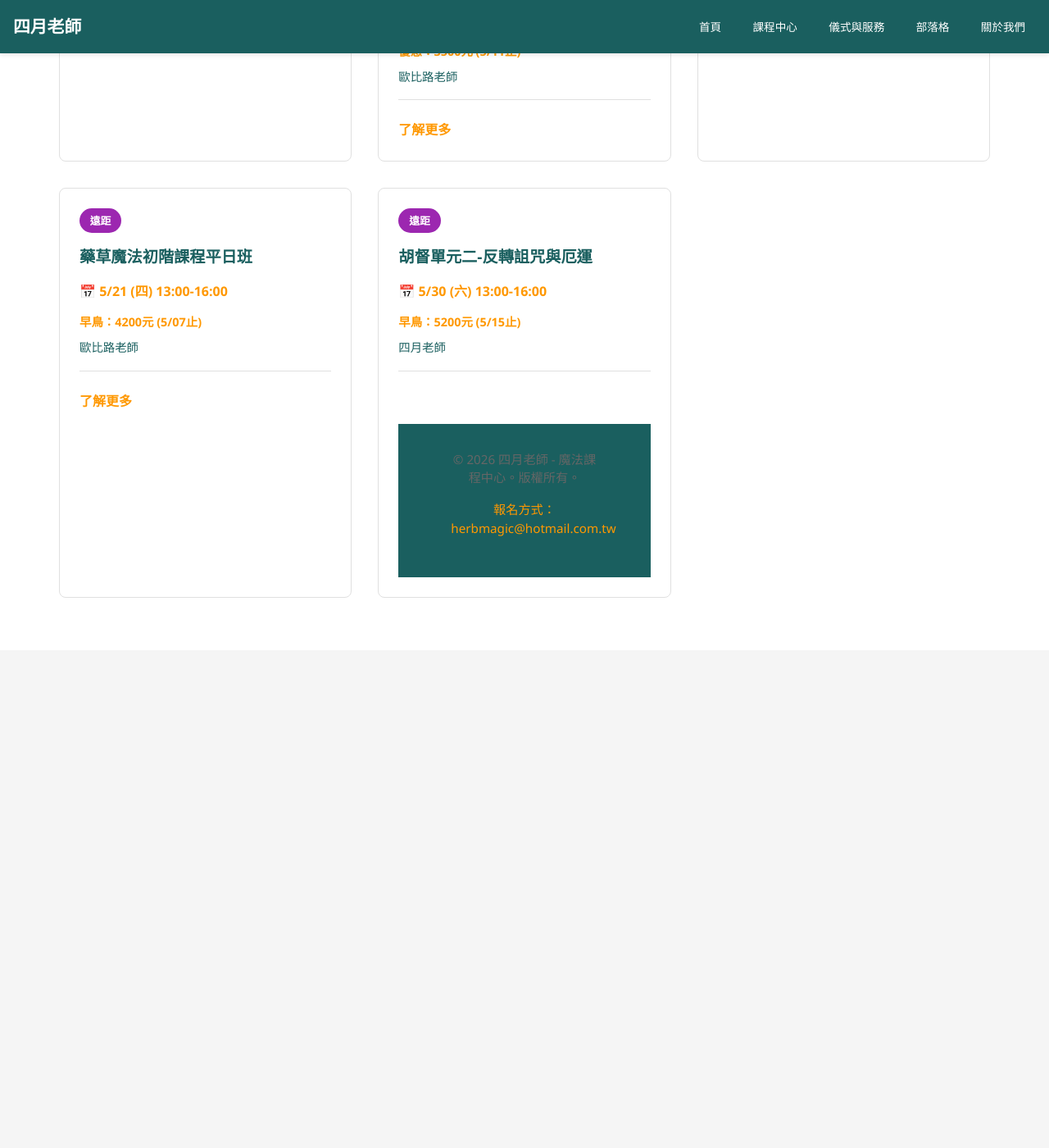
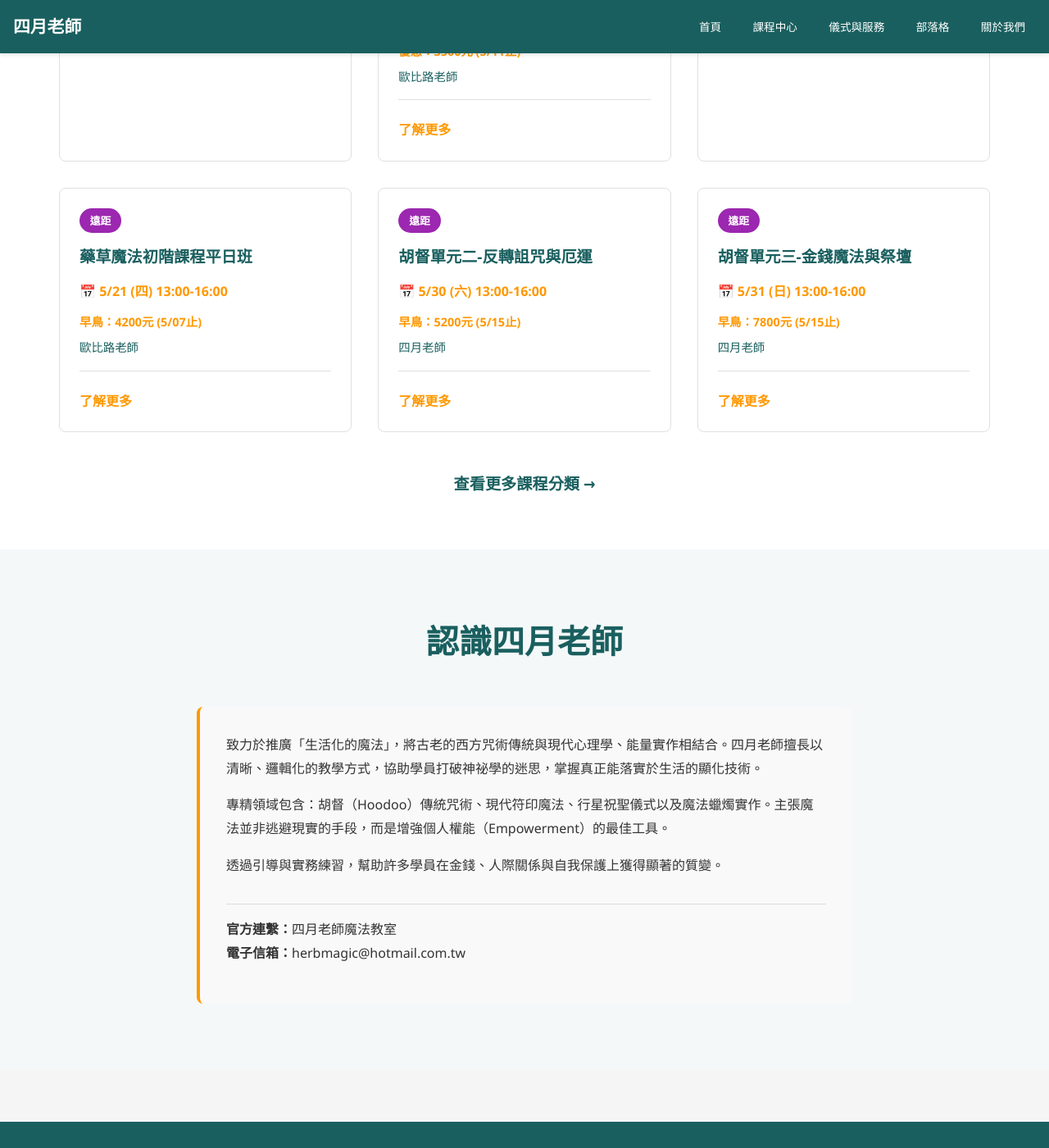
Before and after one commit to light4uliuphone-lang/hoodoo, a Jekyll site: the page built from index.html, in a window 1280 px wide and 1400 px high, scrolled down 2065 px. Shown: the whole window at 82% size. Built offline with Jekyll 4.4.1, drawn with Linux system fonts in a browser that asks for light colours; before the commit the page ends 2858 px from its top, so only the background shows below that; some of the changed text lies outside the part shown.

Commit message:
Update index.html

```diff
--- a/index.html
+++ b/index.html
@@ -22,7 +22,7 @@ title: 四月老師 - 魔法課程中心
                 <p>首門本土化胡督課程。介紹 50 支易取得本土藥草，核心傳授「藥草魔性研究推論」，教你學會獨立思考、辨識魔性，掌握藥草能量運作邏輯。</p>
                 <div class="course-info">
                     <div style="margin-bottom: 5px; color: #ff9800; font-weight: bold;">📅 4/11 (六) 10:00-16:00</div>
-                    <span class="price">早鳥價：10000元 (3/30止)</span>
+                    <span class="price">早鳥：10000元 (3/30止)</span>
                     <span class="teacher">歐比路老師</span>
                 </div>
                 <a href="/courses/course-local-01/" class="learn-more">了解更多</a>
@@ -30,14 +30,14 @@ title: 四月老師 - 魔法課程中心
 
             <div class="course-card">
                 <div class="course-tag" style="background-color: #ff5722;">實作</div>
-                <h3>台灣本土藥草魔法實作課-好運成雙</h3>
-                <p></p>
+                <h3>台灣本土藥草實作課-好運成雙</h3>
+                <p>本土藥草系列實作課程。學習辨識未收錄的三支本土藥草魔性，並搭配日常生活常見的陶瓷碗，製作專屬藥草魔法小祭壇，在金錢與愛情上吸引雙重好運與機會。</p>
                 <div class="course-info">
                     <div style="margin-bottom: 5px; color: #ff9800; font-weight: bold;">📅 4/11 (六) 17:00-18:00</div>
                     <span class="price">特價：2800元 (4/06止)</span>
                     <span class="teacher">歐比路老師</span>
                 </div>
-                <a href="https://www.hoodoo.me/obilu-msa03" class="learn-more" target="_blank">立即報名</a>
+                <a href="/courses/course-local-03/" class="learn-more">了解更多</a>
             </div>
 
             <div class="course-card">
@@ -46,7 +46,7 @@ title: 四月老師 - 魔法課程中心
                 <p></p>
                 <div class="course-info">
                     <div style="margin-bottom: 5px; color: #ff9800; font-weight: bold;">📅 4/12 (日) 10:00-16:00</div>
-                    <span class="price">早鳥價：8800元 (3/30止)</span>
+                    <span class="price">早鳥：8800元 (3/30止)</span>
                     <span class="teacher">歐比路老師</span>
                 </div>
                 <a href="https://www.hoodoo.me/10" class="learn-more" target="_blank">立即報名</a>
@@ -181,4 +181,40 @@ title: 四月老師 - 魔法課程中心
                     <span class="price">早鳥：5200元 (5/15止)</span>
                     <span class="teacher">四月老師</span>
                 </div>
-                <a
+                <a href="/course.html" class="learn-more">了解更多</a>
+            </div>
+
+            <div class="course-card">
+                <div class="course-tag" style="background-color: #9c27b0;">遠距</div>
+                <h3>胡督單元三-金錢魔法與祭壇</h3>
+                <p></p>
+                <div class="course-info">
+                    <div style="margin-bottom: 5px; color: #ff9800; font-weight: bold;">📅 5/31 (日) 13:00-16:00</div>
+                    <span class="price">早鳥：7800元 (5/15止)</span>
+                    <span class="teacher">四月老師</span>
+                </div>
+                <a href="/course.html" class="learn-more">了解更多</a>
+            </div>
+        </div>
+        <div style="text-align: center; margin-top: 3rem;">
+            <a href="/course.html" style="color: #1a5f5f; font-weight: bold; text-decoration: none; font-size: 1.2rem;">查看更多課程分類 →</a>
+        </div>
+    </div>
+</section>
+
+<section class="about-teacher" style="background-color: #f4f8f8; padding: 5rem 0;">
+    <div class="container">
+        <h2 style="color: #1a5f5f; text-align: center; margin-bottom: 3rem;">認識四月老師</h2>
+        <div class="teacher-content" style="max-width: 800px; margin: 0 auto;">
+            <div class="teacher-text" style="line-height: 1.8; color: #444;">
+                <p>致力於推廣「生活化的魔法」，將古老的西方咒術傳統與現代心理學、能量實作相結合。四月老師擅長以清晰、邏輯化的教學方式，協助學員打破神祕學的迷思，掌握真正能落實於生活的顯化技術。</p>
+                <p>專精領域包含：胡督（Hoodoo）傳統咒術、現代符印魔法、行星祝聖儀式以及魔法蠟燭實作。主張魔法並非逃避現實的手段，而是增強個人權能（Empowerment）的最佳工具。</p>
+                <p>透過引導與實務練習，幫助許多學員在金錢、人際關係與自我保護上獲得顯著的質變。</p>
+                <p style="margin-top: 2rem; border-top: 1px solid #ddd; padding-top: 1rem;">
+                    <strong>官方連繫：</strong>四月老師魔法教室<br>
+                    <strong>電子信箱：</strong>{{ site.email | default: 'herbmagic@hotmail.com.tw' }}
+                </p>
+            </div>
+        </div>
+    </div>
+</section>
```
Also changed, not shown: other parts of index.html (+1 -1 lines).
